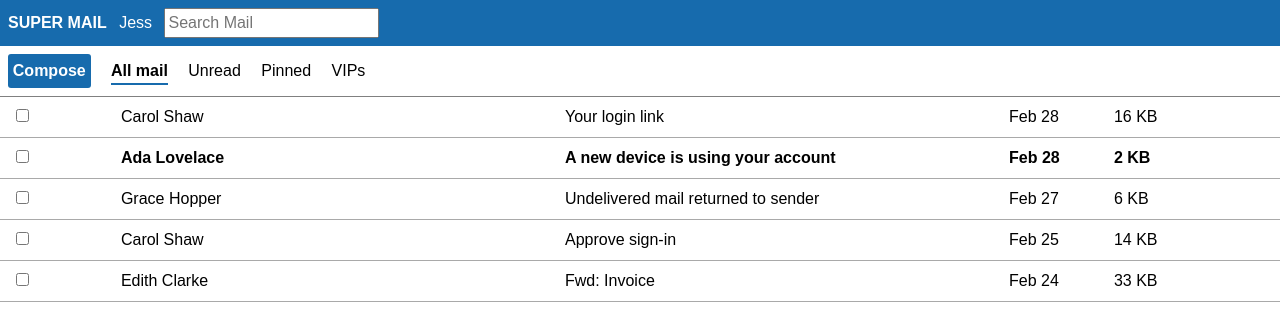
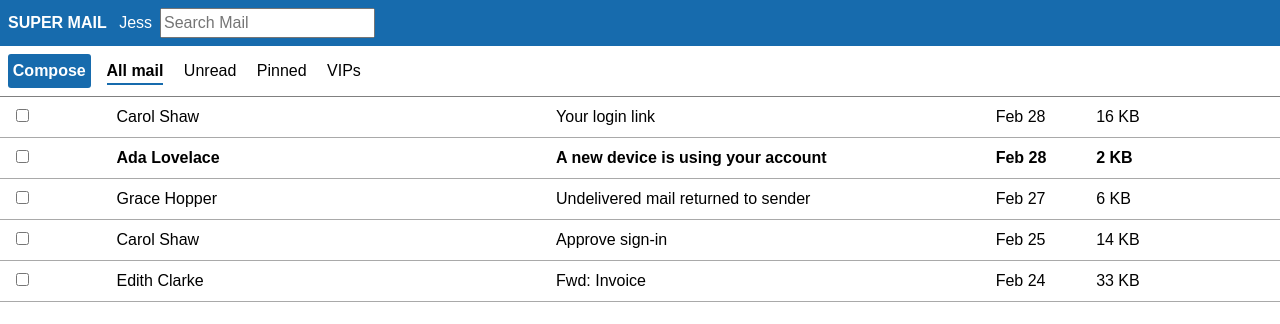
Before and after one commit to JovanCraft/W_S2M4_Project-main, a plain HTML site: page index.html in a window 1280 px wide. Drawn offline with Linux system fonts and the light colour scheme.

Commit message:
used flexbox instead

```diff
--- a/styles.css
+++ b/styles.css
@@ -9,9 +9,15 @@ body {
     background-color: #176bad;
 }
 
-/* #headerTop > div { */
-.inline {
-    display: inline-block;
+#headerTop{
+    display: flex;
+    align-items: baseline;
+}
+
+#headerBottom {
+    display: flex;
+    align-items: baseline;
+
 }
 
 /* #headerTop span { */
@@ -52,8 +58,8 @@ body {
     font-weight: bold;
 }
 
-.email > div {
-    display: inline-block;
+.email {
+    display: flex;
 }
 
 .email {
```
